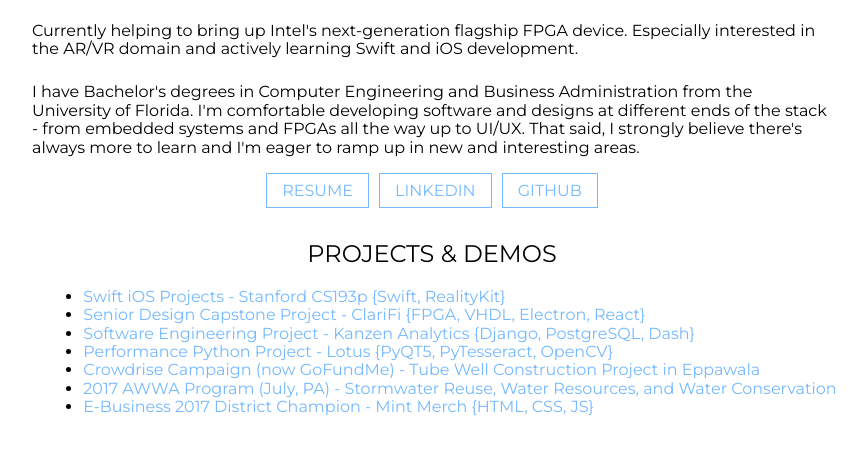
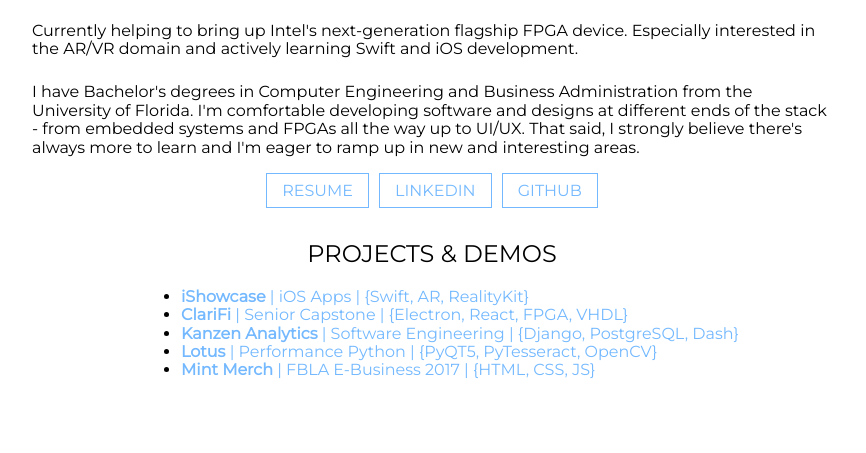
Before and after one commit to nipunaw/nipunaw.github.io, a plain HTML site: page index.html in a window 1280 px wide. Shown: the part 339-792 px from the top of the page, without its empty margins (208-1074 px from the left). Drawn offline with Linux system fonts and the light colour scheme.

Commit message:
Refactored projects list, link hovering

```diff
--- a/css/main.css
+++ b/css/main.css
@@ -32,6 +32,10 @@ img {
 a {
   text-decoration: none;
   color: #74b9ff;
+}
+
+a:hover {
+  color: #b5daff;
 }
 
 p {
--- a/index.html
+++ b/index.html
@@ -15,20 +15,16 @@
   <h3>Engineer, Entrepreneur, Researcher, Designer</h3>
   <p align="left">Currently helping to bring up Intel's next-generation flagship FPGA device. Especially interested in the AR/VR domain and actively learning Swift and iOS development.</p>
   <p align="left">I have Bachelor's degrees in Computer Engineering and Business Administration from the University of Florida. I'm comfortable developing software and designs at different ends of the stack - from embedded systems and FPGAs all the way up to UI/UX. That said, I strongly believe there's always more to learn and I'm eager to ramp up in new and interesting areas.</p>
-  <a class="button" href="resume.pdf">RESUME</a>
-  <a class="button" href="https://www.linkedin.com/in/nipuna-w/">LINKEDIN</a>
-  <a class="button" href="https://github.com/nipunaw/">GITHUB</a>
+  <a class="button" href="resume.pdf">Resume</a>
+  <a class="button" href="https://www.linkedin.com/in/nipuna-w">LinkedIn</a>
+  <a class="button" href="https://github.com/nipunaw">GitHub</a>
   <h2>Projects & Demos</h2>
   <ul>
-    <li><a href="https://github.com/nipunaw/Swift">Swift iOS Projects - Stanford CS193p {Swift, RealityKit}</a></li>
-    <li><a href="https://github.com/nipunaw/ClariFi">Senior Design Capstone Project - ClariFi {FPGA, VHDL, Electron, React}</a></li>
-    <li><a href="https://github.com/nipunaw/Kanzen-Analytics">Software Engineering Project - Kanzen Analytics {Django, PostgreSQL, Dash}</a></li>
-    <li><a href="https://github.com/nipunaw/Lotus">Performance Python Project - Lotus {PyQT5, PyTesseract, OpenCV}</a></li>
-    <li><a href="https://charity.gofundme.com/o/en/campaign/tube-well-for-sri-lankan-school-children/nipunaw">Crowdrise Campaign (now GoFundMe) - Tube Well Construction Project in Eppawala</a></li>
-    <!--https://www.crowdrise.com/tube-well-for-sri-lankan-school-children/fundraiser/nipunaw    Deprecated link-->
-    <!--<li><a href="http://www.westchasewow.com/news/entry/abbotford_resident_changes_life_in_sri_lankan_village">World of Westchase Article - Tube Well Construction Project in Eppawala</a></li> Article is currently down-->
-    <li><a href="https://events.thepulsenetwork.com/gcmmaintenance/awwa/online%20agenda/10000014/?dl=1&_ga=2.66181548.301141017.1567517663-1664307679.1533767201">2017 AWWA Program (July, PA) - Stormwater Reuse, Water Resources, and Water Conservation</a></li>
-    <li><a href="mintmerch/index.html">E-Business 2017 District Champion - Mint Merch {HTML, CSS, JS}</a></li>
+    <li><a href="https://github.com/nipunaw/iShowcase"><b>iShowcase</b> | iOS Apps | {Swift, AR, RealityKit}</a></li>
+    <li><a href="https://github.com/nipunaw/ClariFi"><b>ClariFi</b> | Senior Capstone | {Electron, React, FPGA, VHDL}</a></li>
+    <li><a href="https://github.com/nipunaw/Kanzen-Analytics"><b>Kanzen Analytics</b> | Software Engineering | {Django, PostgreSQL, Dash}</a></li>
+    <li><a href="https://github.com/nipunaw/Lotus"><b>Lotus</b> | Performance Python | {PyQT5, PyTesseract, OpenCV}</a></li>
+    <li><a href="mintmerch/index.html"><b>Mint Merch</b> | FBLA E-Business 2017 | {HTML, CSS, JS}</b></a></li>
   </ul>
 </body>
 </html>
```
Also changed, not shown: 1 other file.
